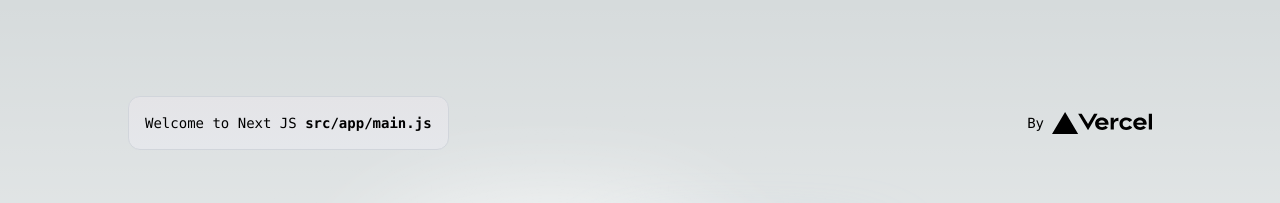
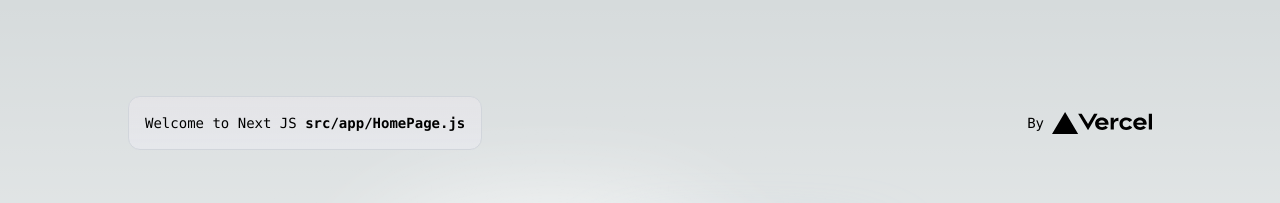
Before and after one commit to yatimmandiri/yatim-mandiri-company-profile, a Next.js app: page / in a window 1280 px wide. Shown: the top 203 px of the page. Built offline with nearby package versions, Linux system fonts and the light colour scheme.

Commit message:
Update page.jsx

```diff
--- a/src/app/page.jsx
+++ b/src/app/page.jsx
@@ -6,7 +6,7 @@ export default function Home() {
       <div className='z-10 max-w-5xl w-full items-center justify-between font-mono text-sm lg:flex'>
         <p className='fixed left-0 top-0 flex w-full justify-center border-b border-gray-300 bg-gradient-to-b from-zinc-200 pb-6 pt-8 backdrop-blur-2xl dark:border-neutral-800 dark:bg-zinc-800/30 dark:from-inherit lg:static lg:w-auto  lg:rounded-xl lg:border lg:bg-gray-200 lg:p-4 lg:dark:bg-zinc-800/30'>
           Welcome to Next JS&nbsp;
-          <code className='font-mono font-bold'>src/app/main.js</code>
+          <code className='font-mono font-bold'>src/app/HomePage.js</code>
         </p>
         <div className='fixed bottom-0 left-0 flex h-48 w-full items-end justify-center bg-gradient-to-t from-white via-white dark:from-black dark:via-black lg:static lg:h-auto lg:w-auto lg:bg-none'>
           <a
```
